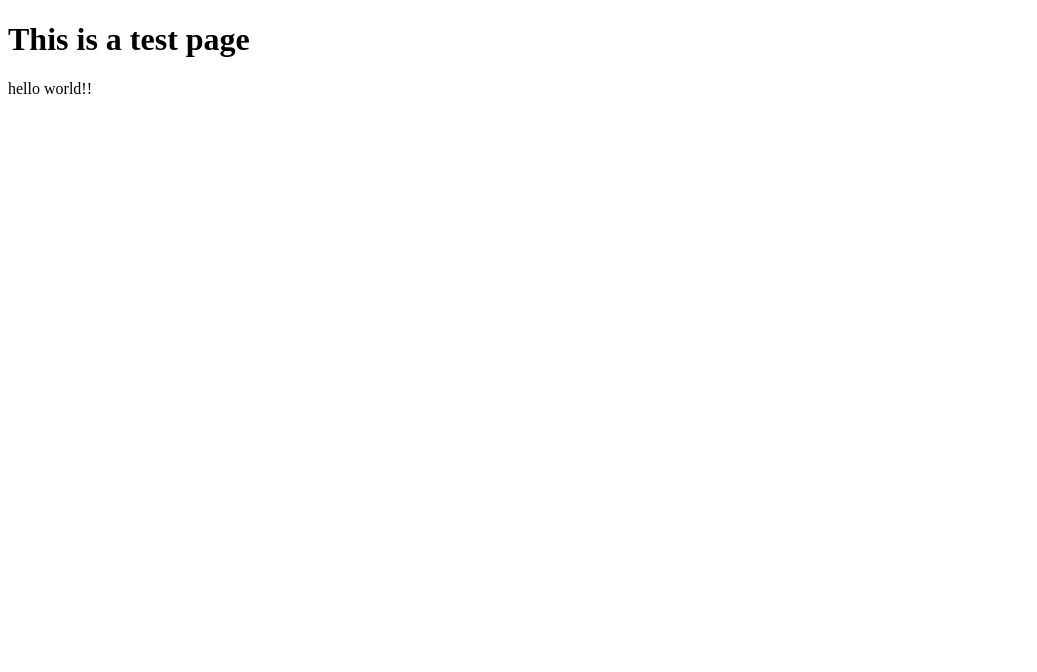
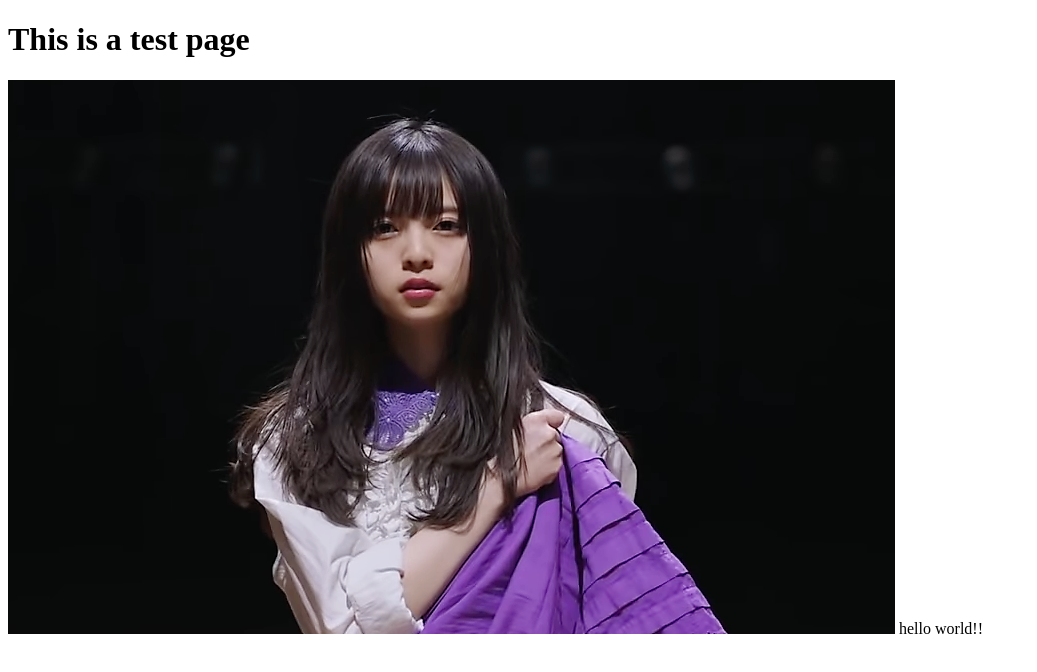
Before and after one commit to Jauchin/nodejs2020, a website: page routers/index.html in a window 1280 px wide. Shown: the whole page, without its empty margins (0-1037 px from the left). Drawn offline with Linux system fonts and the light colour scheme.

Commit message:
modify user bug

```diff
--- a/routers/index.html
+++ b/routers/index.html
@@ -8,6 +8,7 @@
 </head>
 <body>
     <h1>This is a test page</h1>
+    <img src="./111.png" height="60%">
     hello world!!
 </body>
 </html>
```
Also changed, not shown: routers/111.png (renamed from public/111.png).
